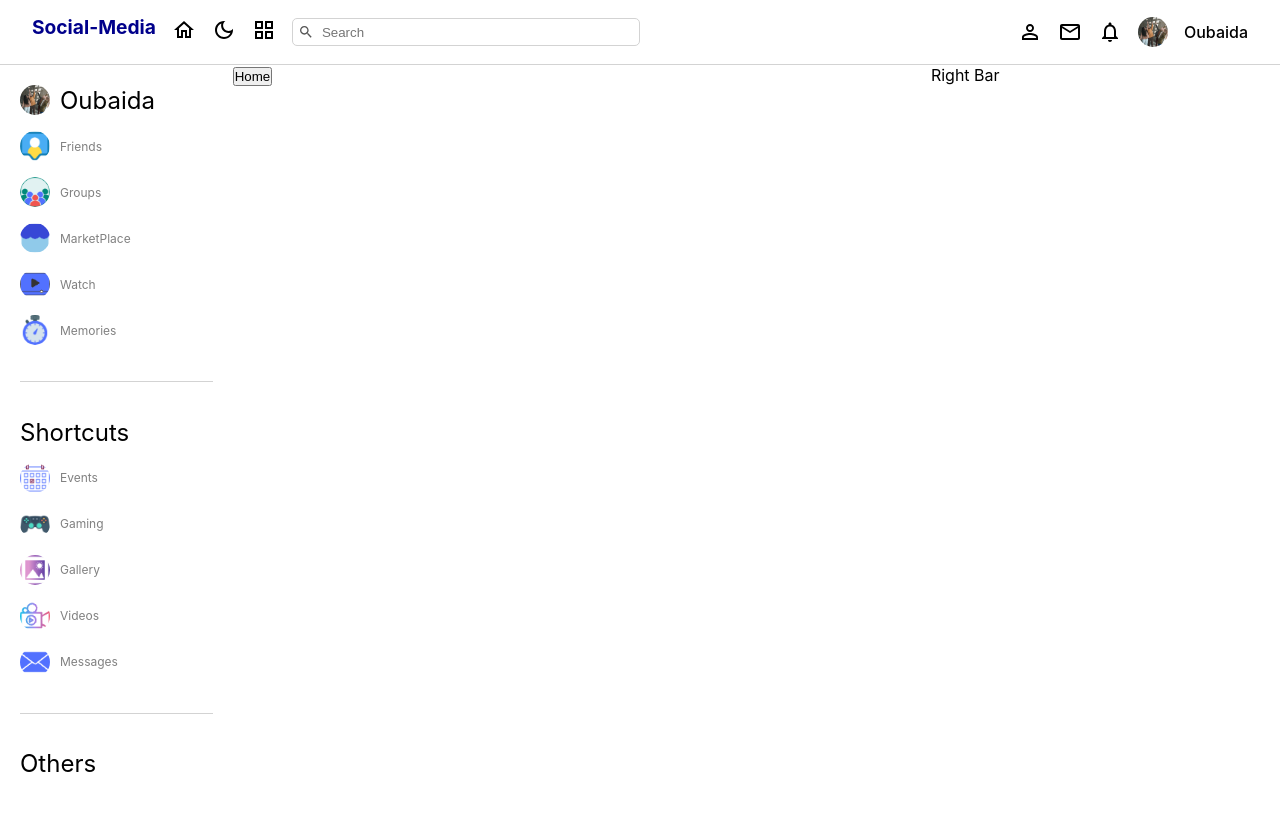
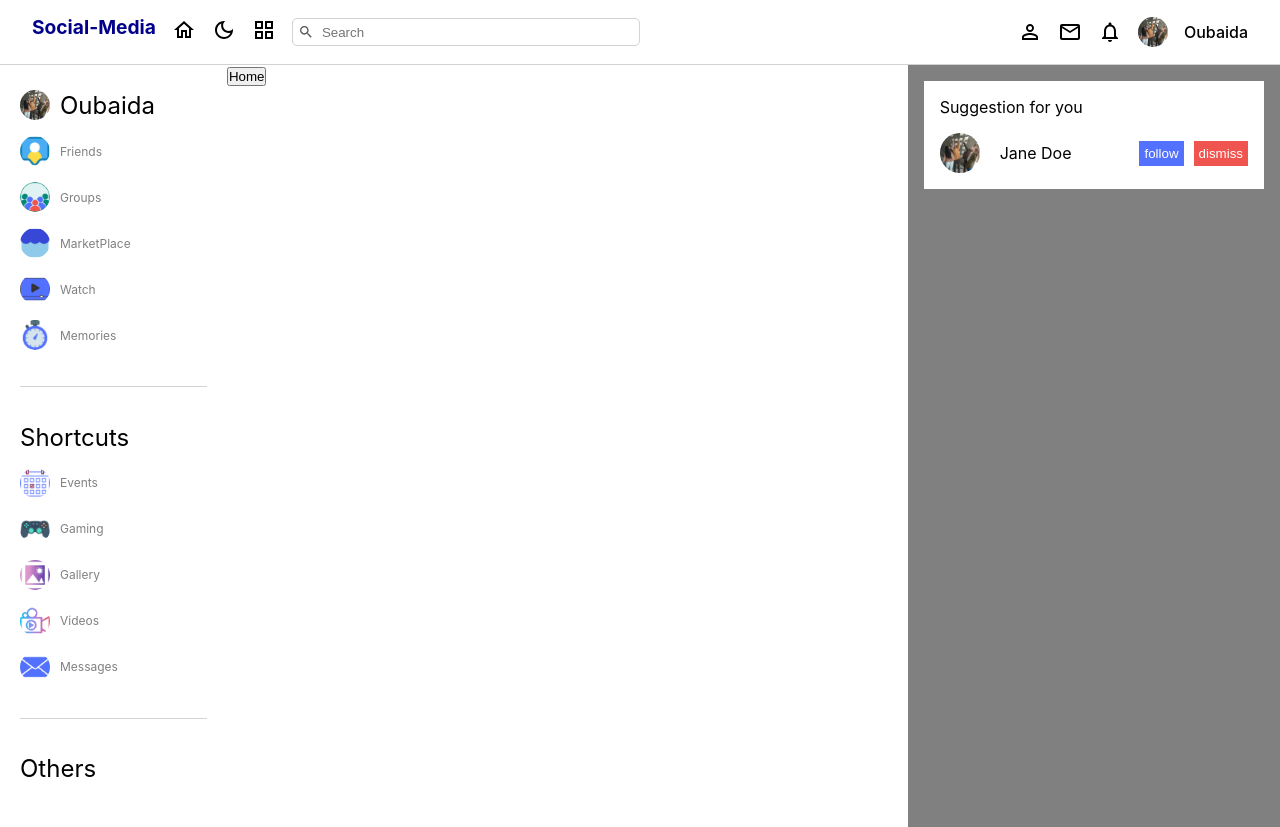
Before and after one commit to OubaidaAkilan/Social-Media-App, a React (Create React App) app in the folder Frontend/: page / in a window 1280 px wide. Before the commit the page ends 800 px from the top, so only its background shows below. Built offline with nearby package versions, Linux system fonts and the light colour scheme.

Commit message:
still working on the first section inside right-bar

```diff
--- a/Frontend/src/components/rightbar/RightBar.jsx
+++ b/Frontend/src/components/rightbar/RightBar.jsx
@@ -1,8 +1,28 @@
 import React from 'react';
 import './rightBar.scss';
+import profileImage from '../../assets/login.jpeg';
+import { blue } from '@mui/material/colors';
 
 const RightBar = () => {
-  return <section className='social__rightBar'>Right Bar</section>;
+  return (
+    <section className='social__rightBar'>
+      <div className='social__rightBar-container'>
+        <div className='item'>
+          <span>Suggestion for you</span>
+          <div className='user'>
+            <div className='userInfo'>
+              <img src={profileImage} alt='userImge' />
+              <span>Jane Doe</span>
+            </div>
+            <div className='buttons'>
+              <button>follow</button>
+              <button>dismiss</button>
+            </div>
+          </div>
+        </div>
+      </div>
+    </section>
+  );
 };
 
 export default RightBar;
--- a/Frontend/src/components/rightbar/rightBar.scss
+++ b/Frontend/src/components/rightbar/rightBar.scss
@@ -1,5 +1,9 @@
 .social__rightBar {
+  background-color: gray;
+  display: flex;
+  flex-direction: column;
   flex: 3;
+  padding: 1rem;
   position: sticky;
   top: 70px;
   height: calc(100vh - 70px);
@@ -7,4 +11,49 @@
   &::-webkit-scrollbar {
     display: none;
   }
+  .social__rightBar-container {
+    background-color: white;
+    padding: 1rem;
+
+    .item {
+      display: flex;
+      flex-direction: column;
+      gap: 1rem;
+
+      .user {
+        display: flex;
+        align-items: center;
+        justify-content: space-between;
+        .userInfo {
+          display: flex;
+          align-items: center;
+          justify-content: space-between;
+          gap: 20px;
+          img {
+            width: 40px;
+            height: 40px;
+            object-fit: cover;
+            border-radius: 50%;
+          }
+        }
+        .buttons {
+          display: flex;
+          align-items: center;
+          gap: 10px;
+          button {
+            padding: 5px;
+            color: white;
+            border: none;
+            cursor: pointer;
+            &:first-child {
+              background-color: #5271ff;
+            }
+            &:last-child {
+              background-color: #f0544f;
+            }
+          }
+        }
+      }
+    }
+  }
 }
```
